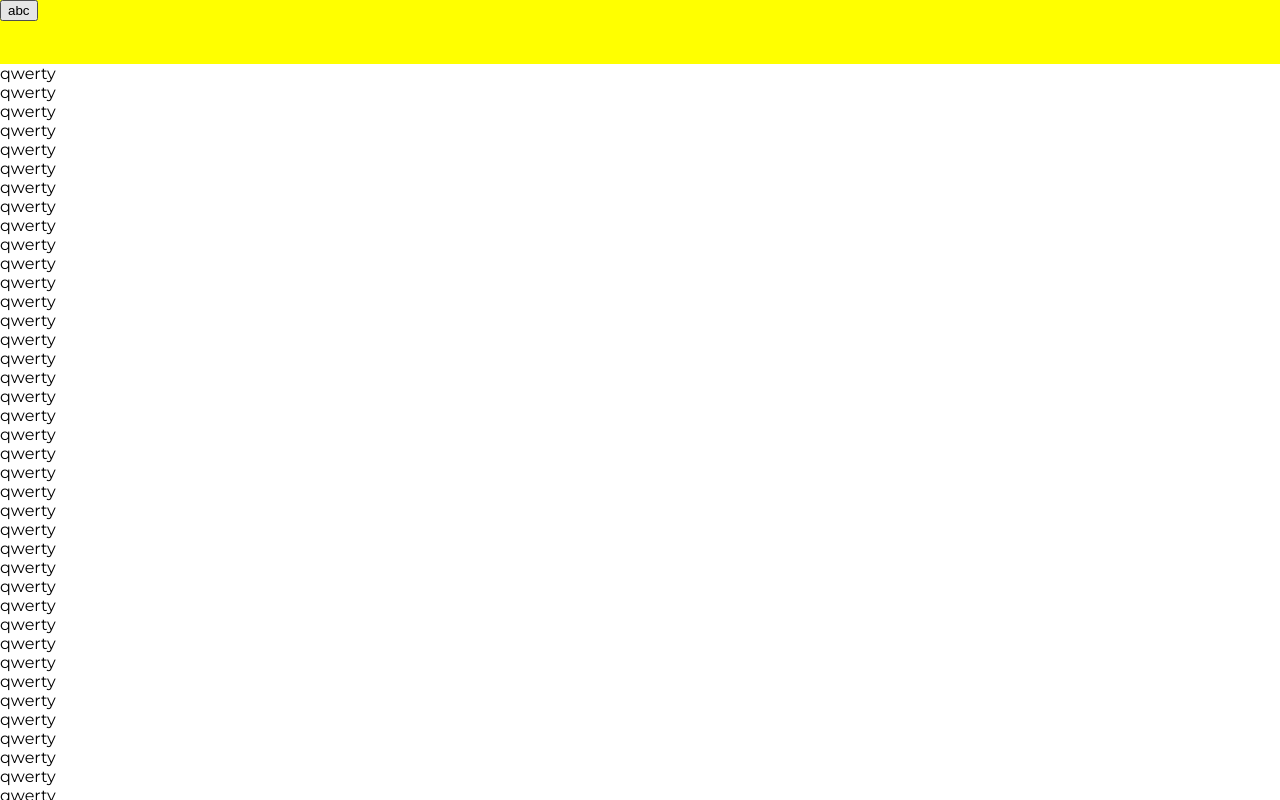
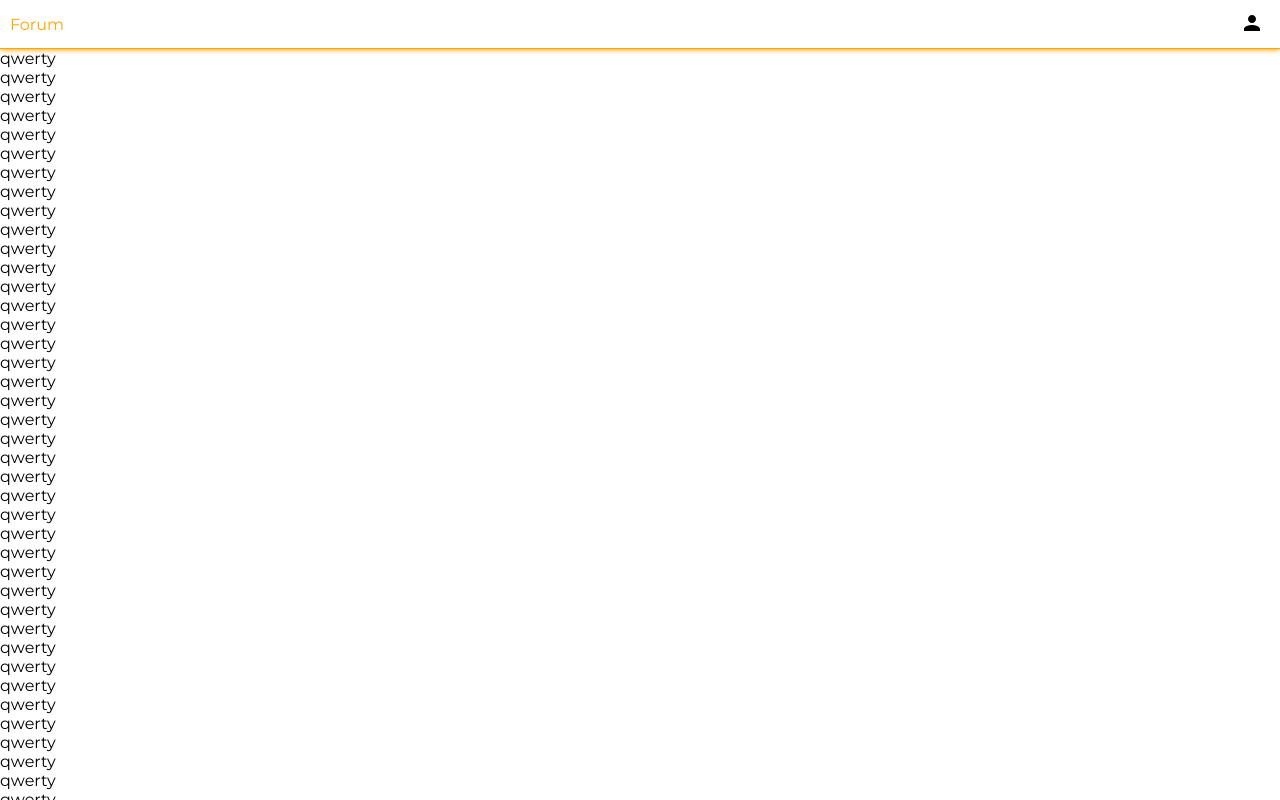
Before and after one commit to gGvidas/SaitynaiAPI, a React (Create React App) app in the folder saitynai/: page / in a window 1280 px wide. Shown: the top 800 px of the page. Built offline with nearby package versions, Linux system fonts and the light colour scheme.

Commit message:
Added header style

```diff
--- a/saitynai/src/components/Layout/Layout.css
+++ b/saitynai/src/components/Layout/Layout.css
@@ -2,8 +2,31 @@ header {
     position: -webkit-sticky; /* Safari */
     position: sticky;
     top: 0;
-    height: 64px;
-    background-color: yellow;
+    height: 48px;
+    padding: 0 10px;
+    background-color: white;
+
+    display: flex;
+    flex-direction: row;
+    justify-content: space-between;
+    align-items: center;
+
+    color: orange;
+    border-bottom: 1px solid orange;
+    box-shadow: 0 1px 5px;
+}
+
+header button {
+    background: none;
+    border: none;
+}
+
+header button:hover {
+    cursor: pointer;
+}
+
+header button:focus {
+    outline: none;
 }
 
 .navbar {
@@ -49,3 +72,13 @@ footer {
     bottom: 0;
     position: absolute;
 }
+
+@media only screen and (min-width: 768px) {
+    #header-menu-button {
+        display: none;
+    }
+
+    .navbar {
+        display: none;
+    }
+}
--- a/saitynai/src/components/Layout/Layout.tsx
+++ b/saitynai/src/components/Layout/Layout.tsx
@@ -1,5 +1,7 @@
 import React, { ReactNode, useState } from 'react'
 import './Layout.css'
+import menu from '../../icons/menu.svg'
+import user from '../../icons/user.svg'
 
 interface IProps {
     children: ReactNode
@@ -21,8 +23,12 @@ export const Layout = ({children}: IProps) => {
             <div className={"navbar" + (isNavbarOpen ? " navbar-open" : "")}>abcdef</div>
             <div className={"body" + (isNavbarOpen ? " body-open" : "")}>
                 <header>
-                    <button onClick={() => setIsNavbarOpen(!isNavbarOpen)}>
-                        abc
+                <button id="header-menu-button" onClick={() => setIsNavbarOpen(!isNavbarOpen)}>
+                        <img src={menu}/>
+                    </button>
+                    Forum
+                    <button>
+                        <img src={user}/>
                     </button>
                 </header>
                 <div className="content">{abc()}</div>
```
Also changed, not shown: saitynai/src/icons/menu.svg (added), saitynai/src/icons/user.svg (added).
